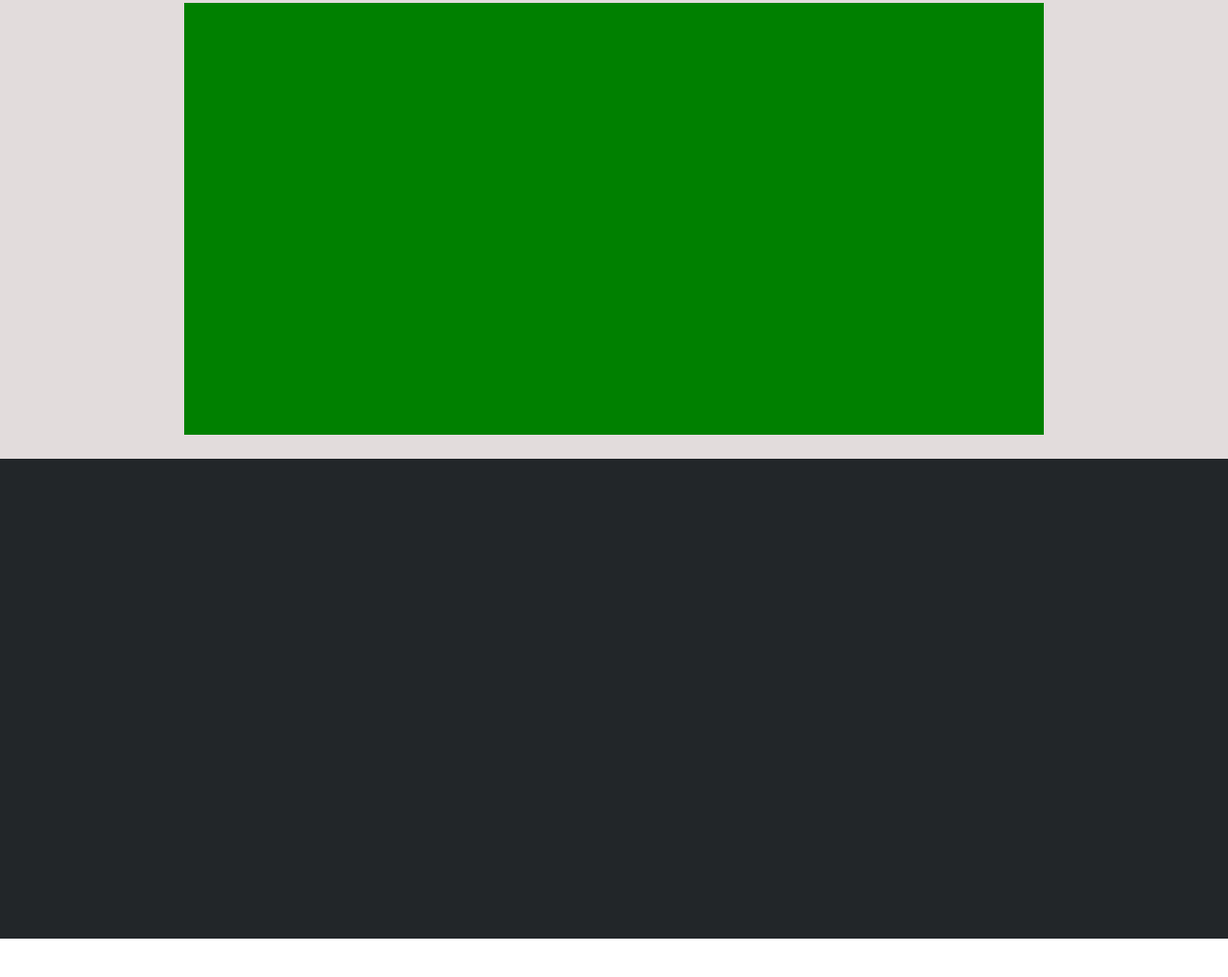
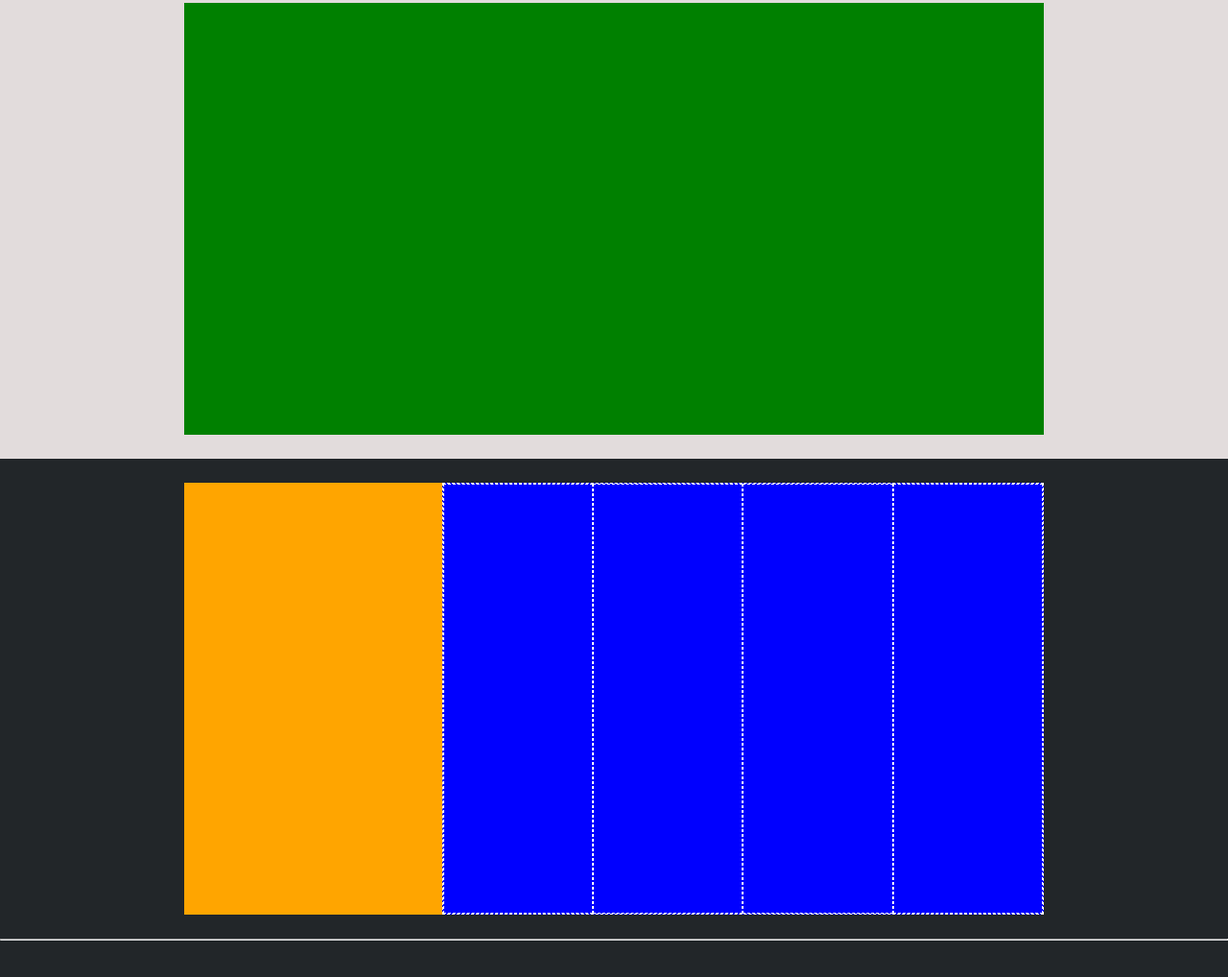
Before and after one commit to VittorioDauria94/htmlcss-struttura-discord, a plain HTML site: page index.html in a window 1280 px wide. Shown: the part 1302-2320 px from the top of the page at 96% size. Before the commit the page ends 2280 px from the top, so only its background shows below. Drawn offline with Linux system fonts and the light colour scheme.

Commit message:
feat: footer (wip)

```diff
--- a/css/style.css
+++ b/css/style.css
@@ -63,6 +63,12 @@ li {
 .header-content {
     align-items: center;
     background-color: var(--bg-orange);
+
+}
+
+/* debug */
+.header-content>* {
+    border: 1px dashed black;
 }
 
 img,
@@ -154,5 +160,33 @@ img,
     background-color: var(--bg-black);
 
     /* debug */
+    height: 600px;
+}
+
+.top-footer {
+    padding: var(--pd-top-btm-md);
+    /* border-bottom: 1px solid var(--bg-white); */
+
+    /* debug */
     height: 500px;
 }
+
+.footer-left {
+    flex-basis: 30%;
+    background-color: var(--bg-orange);
+}
+
+.footer-right {
+    flex-basis: 70%;
+    background-color: var(--bg-blu);
+
+    /* debug */
+    border: 1px dashed white;
+}
+
+.footer-right nav {
+    flex-basis: 25%;
+
+    /* debug */
+    border: 1px dashed white;
+}
--- a/index.html
+++ b/index.html
@@ -68,8 +68,15 @@
     <!-- Footer section -->
     <footer class="footer">
         <div class="top-footer container flex">
-
+            <div class="footer-left"></div>
+            <div class="footer-right flex">
+                <nav></nav>
+                <nav></nav>
+                <nav></nav>
+                <nav></nav>
+            </div>
         </div>
+        <hr>
         <div class="bottom-footer"></div>
 
     </footer>
```
